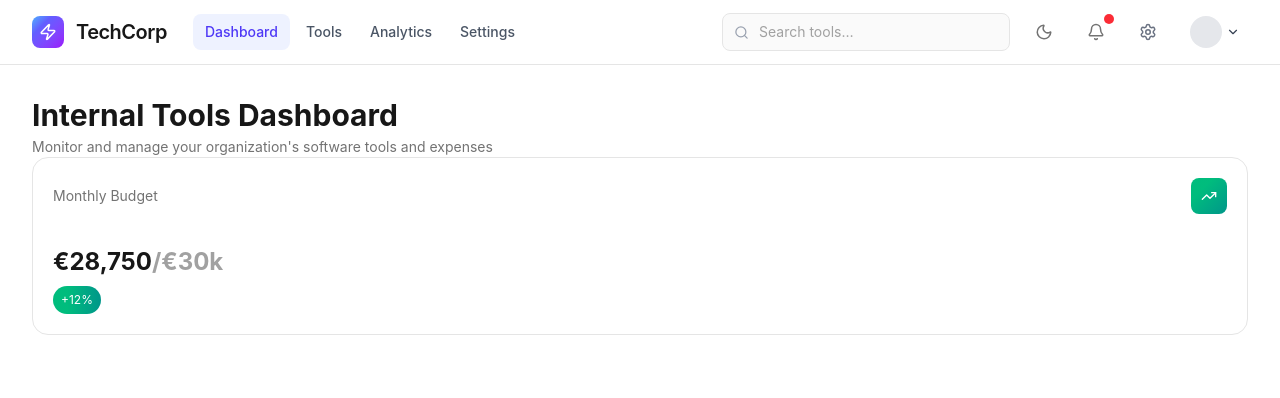
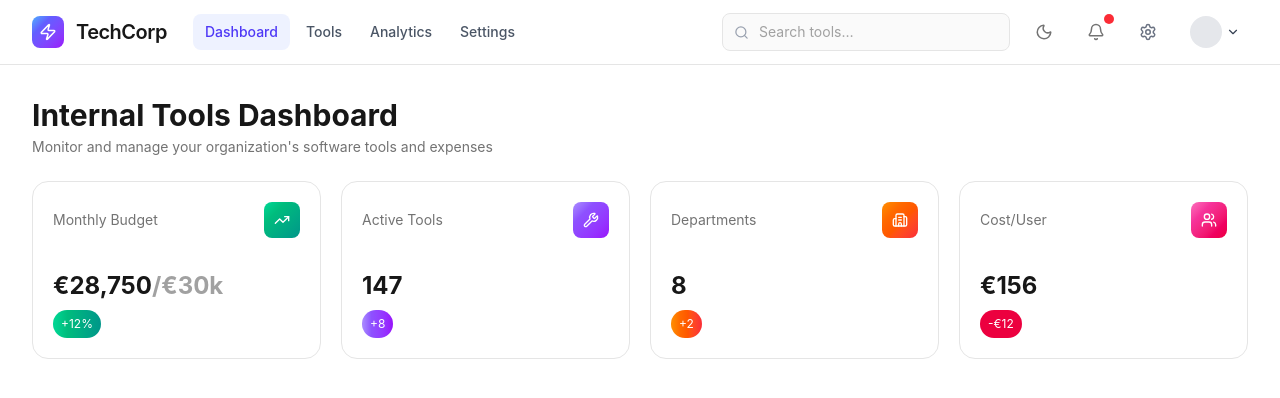
Before and after one commit to peter-francois/internal-tools-management-dashboard, a React (Vite) app: page / in a window 1280 px wide. Shown: the top 398 px of the page. Built offline with nearby package versions, Linux system fonts and the light colour scheme.

Commit message:
feat: create mock and constant for statCard

```diff
--- /dev/null
+++ b/src/data/statCard.ts
@@ -0,0 +1,6 @@
+export const STAT_CARDS_MOCK = {
+  monthlyBudget: { value: "€28,750", valueSecondary: "/€30k", trend: "+12%", trendVariant: "positive" as const },
+  activeTools:   { value: "147",     trend: "+8",              trendVariant: "positive" as const },
+  departments:   { value: "8",       trend: "+2",              trendVariant: "positive" as const },
+  costPerUser:   { value: "€156",    trend: "-€12",            trendVariant: "negative" as const },
+};
--- a/src/pages/Dashboard.tsx
+++ b/src/pages/Dashboard.tsx
@@ -1,23 +1,23 @@
-import { TrendingUp } from "lucide-react";
 import StatCard from "../components/ui/StatCard";
+import { STAT_CARDS_MOCK } from "../data/statCard";
 import { NAV_ITEMS } from "../types/contants/navigation";
+import { STAT_CARDS_VISUAL } from "../types/contants/statCards";
 
 const Dashboard = () => {
   return (
     <>
       <h1>{NAV_ITEMS.dashboard.title}</h1>
       <p>{NAV_ITEMS.dashboard.description}</p>
-      <StatCard
-        label="Monthly Budget"
-        icon={<TrendingUp size={16} />}
-        value="€28,750"
-        valueSecondary="/€30k"
-        trend="+12%"
-        trendVariant="positive"
-        fromColor="from-emerald-500"
-        viaColor="via-emerald-500"
-        toColor="to-teal-600"
-      />
+
+      <div className="grid grid-cols-1 sm:grid-cols-2 lg:grid-cols-4 gap-5 mt-6">
+        {Object.keys(STAT_CARDS_VISUAL).map((key) => (
+          <StatCard
+            key={key}
+            {...STAT_CARDS_VISUAL[key as keyof typeof STAT_CARDS_VISUAL]}
+            {...STAT_CARDS_MOCK[key as keyof typeof STAT_CARDS_MOCK]}
+          />
+        ))}
+      </div>
     </>
   );
 };
--- /dev/null
+++ b/src/types/contants/statCards.tsx
@@ -0,0 +1,32 @@
+import { TrendingUp, Wrench, Building2, Users } from "lucide-react";
+
+export const STAT_CARDS_VISUAL = {
+  monthlyBudget: {
+    label: "Monthly Budget",
+    icon: <TrendingUp size={16} />,
+    fromColor: "from-emerald-400",
+    viaColor: "via-emerald-500",
+    toColor: "to-teal-600",
+  },
+  activeTools: {
+    label: "Active Tools",
+    icon: <Wrench size={16} />,
+    fromColor: "from-violet-400",
+    viaColor: "via-violet-500",
+    toColor: "to-purple-600",
+  },
+  departments: {
+    label: "Departments",
+    icon: <Building2 size={16} />,
+    fromColor: "from-orange-400",
+    viaColor: "via-orange-500",
+    toColor: "to-red-500",
+  },
+  costPerUser: {
+    label: "Cost/User",
+    icon: <Users size={16} />,
+    fromColor: "from-pink-400",
+    viaColor: "via-pink-500",
+    toColor: "to-rose-600",
+  },
+};
```
